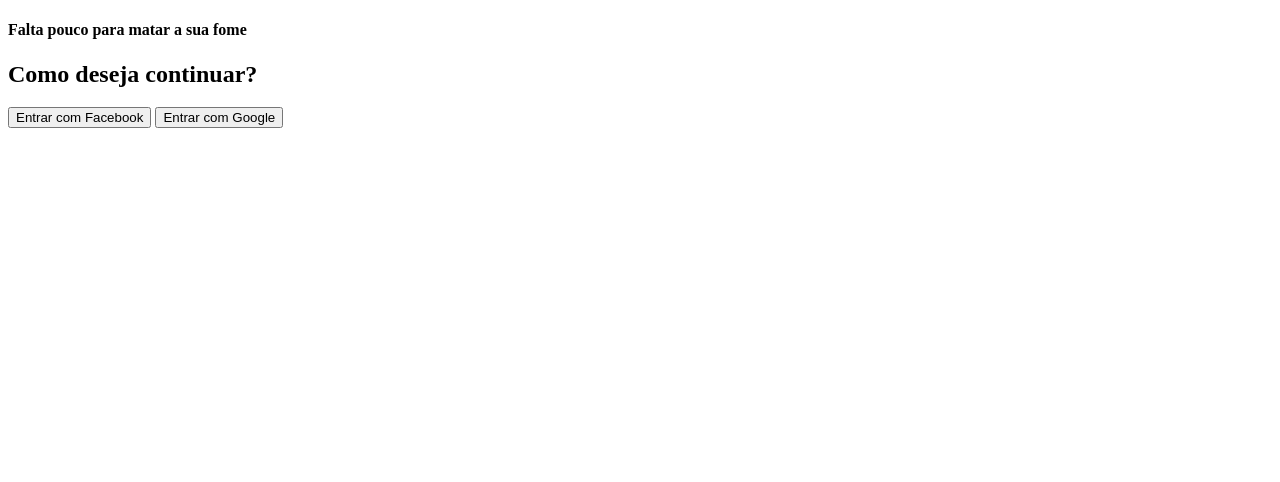
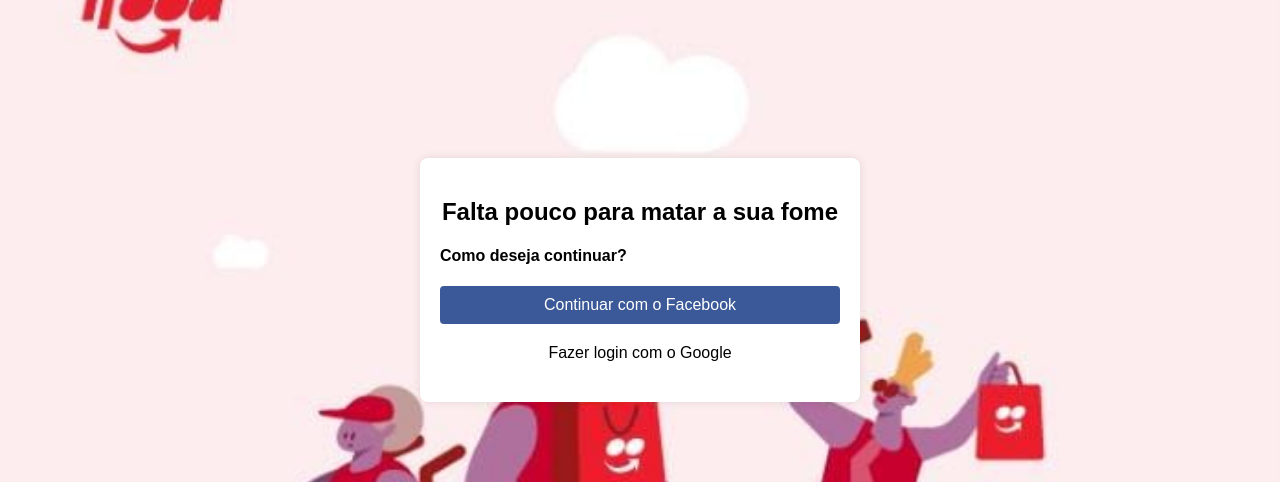
Before and after one commit to AndreiaRizzo/LinguagemProgramacaoIV, a PHP site: page /login.html in a window 1280 px wide. Shown: the top 482 px of the page. Before the commit the page ends 128 px from the top, so only its background shows below. Run offline with PHP 8.4, Linux system fonts and the light colour scheme; grey boxes are pictures that could not be loaded.

Commit message:
tentativa 2

```diff
--- a/Ifoodlogin/login.css
+++ b/Ifoodlogin/login.css
@@ -29,6 +29,19 @@ h2 {
     color: #fff;
 }
 .button.google {
-    background-color: #dd4b39;
-    color: #fff;
+    background-color: #fff;
+    color: black;
 }
+
+body {
+    background-image: url('Ifoodlogin/img/img1.jpg');
+    background-size: cover; /* Ajusta o tamanho da imagem para cobrir todo o espaço disponível */
+    background-position: center; /* Centraliza a imagem */
+    padding: 50px; /* Adiciona um espaçamento interno para evitar que o conteúdo encoste nas bordas da imagem */
+
+}
+
+.button img {
+        vertical-align: middle; /* Alinha verticalmente a imagem */
+        margin-right: 10px; /* Margem à direita da imagem */
+}
--- a/Ifoodlogin/login.html
+++ b/Ifoodlogin/login.html
@@ -4,16 +4,18 @@
     <meta charset="UTF-8">
     <meta name="viewport" content="width=device-width, initial-scale=1.0">
     <title>Login Ifood</title>
+    <link rel="stylesheet" href="login.css">
 
 
 </head>
 <body>
     <div class="container">
-        <h4>Falta pouco para matar a sua fome</h4>
-        <h2>Como deseja continuar?</h2>
-        <button class="button facebook" onclick="loginWithFacebook()">Entrar com Facebook</button>
-        <button class="button google" onclick="loginWithGoogle()">Entrar com Google</button>
+        <h2>Falta pouco para matar a sua fome</h2>
+        <h4>Como deseja continuar?</h4>
+        <button class="button facebook" onclick="loginWithFacebook()">Continuar com o Facebook</button>
+        <button class="button google" onclick="loginWithGoogle()">Fazer login com  o Google</button>
     </div>
+    <button><img src="<img src="img1.jpg"></button>
 
 
 </body>
```
Also changed, not shown: Ifoodlogin/img/facebook.png (added).
